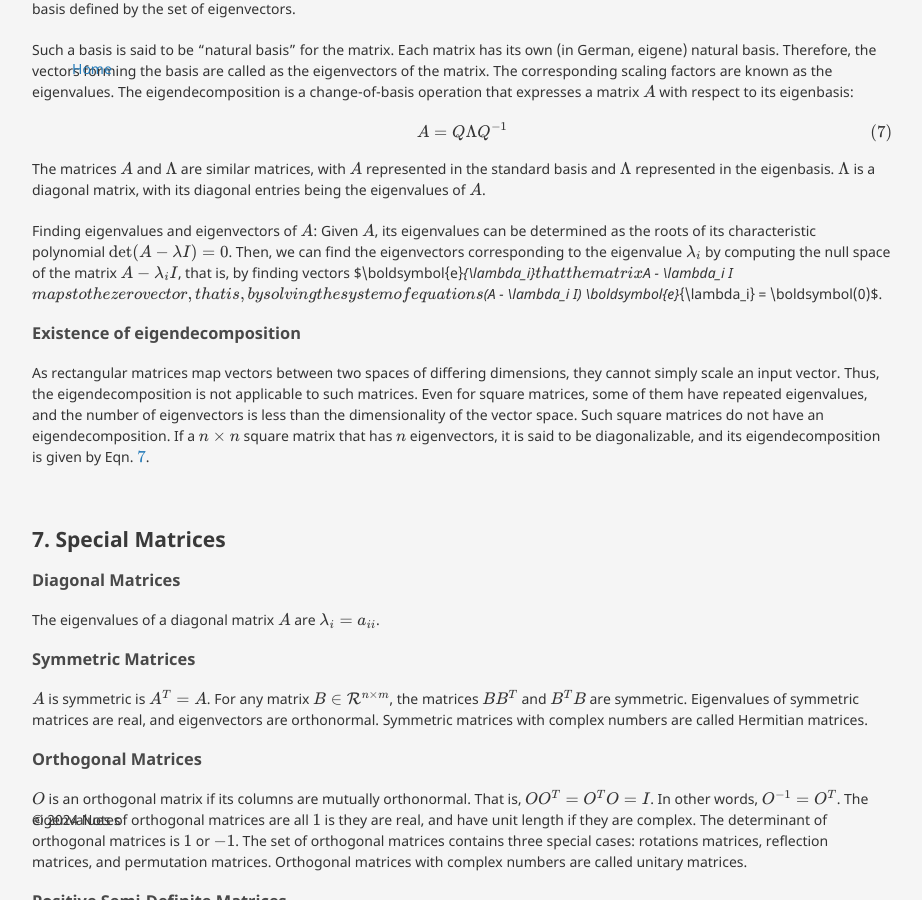
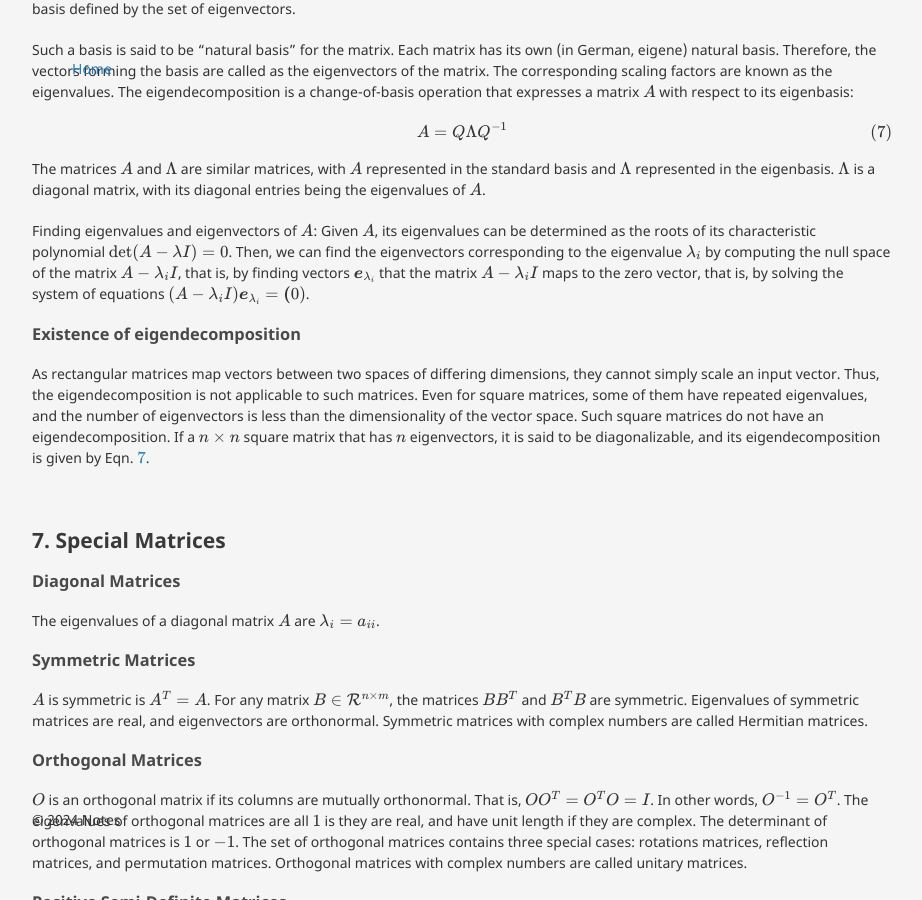
Before and after one commit to neeravkarani/notes, a Jekyll site: the page built from _posts/math/2024-06-17-linear-algebra.md, in a window 1280 px wide and 900 px high, scrolled down 4081 px. Shown: the whole window, without its empty margins (178-1100 px from the left). Built offline with Jekyll 4.4.1, drawn with Linux system fonts in a browser that asks for light colours; formulas are drawn with MathJax 3; some of the changed text lies outside the part shown.

Commit message:
trying \ to escape markdown proc in inline eqn

```diff
--- a/_posts/math/2024-06-17-linear-algebra.md
+++ b/_posts/math/2024-06-17-linear-algebra.md
@@ -177,7 +177,7 @@ $$ \begin{equation} A = Q \Lambda Q^{-1} \label{eqn_eigen} \end{equation}$$
 
 The matrices $A$ and $\Lambda$ are similar matrices, with $A$ represented in the standard basis and $\Lambda$ represented in the eigenbasis. $\Lambda$ is a diagonal matrix, with its diagonal entries being the eigenvalues of $A$.
 
-Finding eigenvalues and eigenvectors of $A$: Given $A$, its eigenvalues can be determined as the roots of its characteristic polynomial $\text{det}(A - \lambda I) = 0$. Then, we can find the eigenvectors corresponding to the eigenvalue $\lambda_i$ by computing the null space of the matrix $A - \lambda_i I$, that is, by finding vectors $\boldsymbol{e}_{\lambda_i}$ that the matrix $A - \lambda_i I$ maps to the zero vector, that is, by solving the system of equations $(A - \lambda_i I) \boldsymbol{e}_{\lambda_i} = \boldsymbol(0)$.
+Finding eigenvalues and eigenvectors of $A$: Given $A$, its eigenvalues can be determined as the roots of its characteristic polynomial $\text{det}(A - \lambda I) = 0$. Then, we can find the eigenvectors corresponding to the eigenvalue $\lambda_i$ by computing the null space of the matrix $A - \lambda_i I$, that is, by finding vectors $\boldsymbol{e}\_{\lambda\_i}$ that the matrix $A - \lambda\_i I$ maps to the zero vector, that is, by solving the system of equations $(A - \lambda\_i I) \boldsymbol{e}\_{\lambda\_i} = \boldsymbol(0)$.
 
 ### Existence of eigendecomposition
 As rectangular matrices map vectors between two spaces of differing dimensions, they cannot simply scale an input vector. Thus, the eigendecomposition is not applicable to such matrices. Even for square matrices, some of them have repeated eigenvalues, and the number of eigenvectors is less than the dimensionality of the vector space. Such square matrices do not have an eigendecomposition. If a $n \times n$ square matrix that has $n$ eigenvectors, it is said to be diagonalizable, and its eigendecomposition is given by Eqn. \ref{eqn_eigen}.
```
Also changed, not shown: other parts of _posts/math/2024-06-17-linear-algebra.md (+1 -3 lines).
